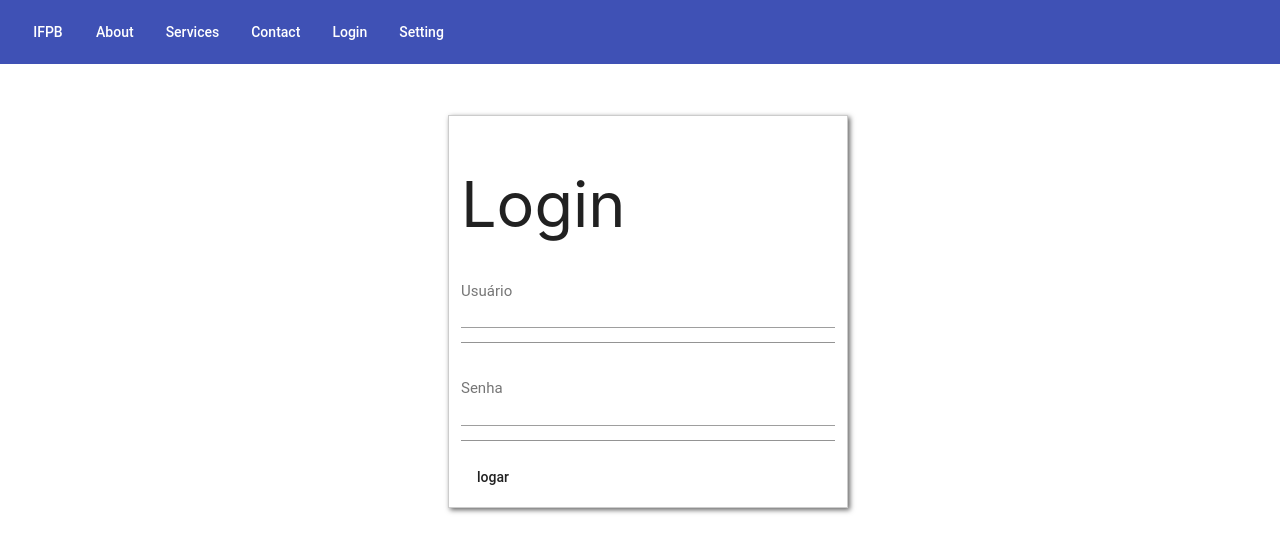
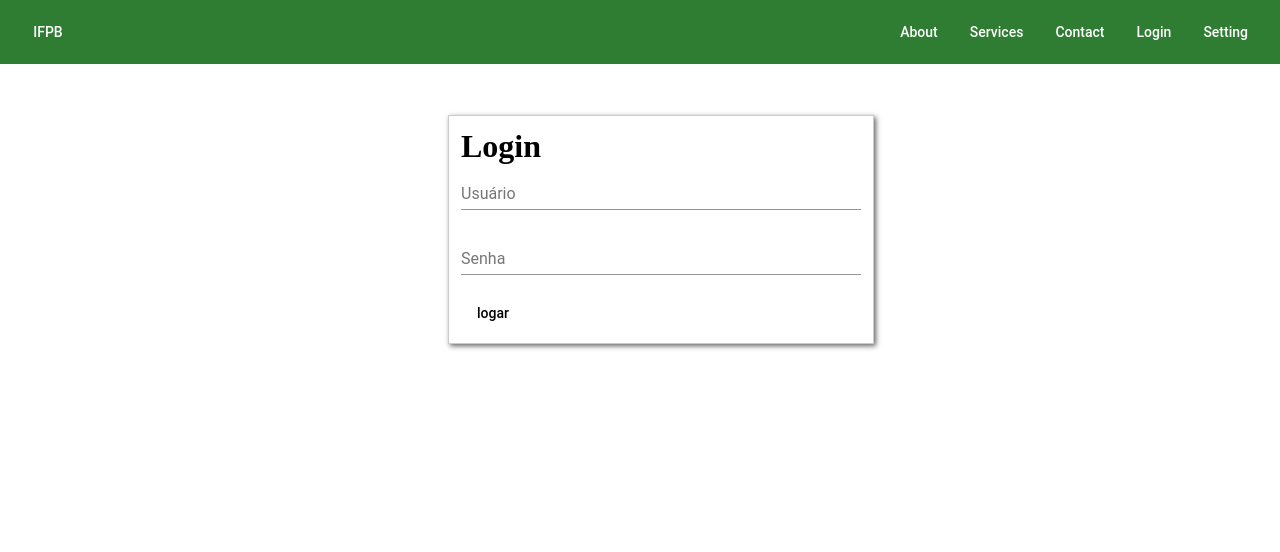
Before and after one commit to GabrielIFPB/ifpb-app, an Angular app: page /login in a window 1280 px wide. Shown: the top 552 px of the page. Built offline with nearby package versions, Linux system fonts and the light colour scheme.

Commit message:
trabalhando o tema do material.io

```diff
--- a/angular.json
+++ b/angular.json
@@ -21,7 +21,8 @@
               "src/favicon.ico"
             ],
             "styles": [
-              "src/styles.css"
+              "src/styles.css",
+              "src/theme.scss"
             ],
             "scripts": []
           },
--- a/src/app/app.component.css
+++ b/src/app/app.component.css
@@ -0,0 +1,6 @@
+.spacer {
+    flex: 1 1 auto;
+}
+mat-toolbar{
+    color: #000;
+}
--- a/src/app/app.component.html
+++ b/src/app/app.component.html
@@ -1,7 +1,7 @@
 <mat-toolbar color="primary">
 	<mat-toolbar-row>
 		<button mat-button routerLink="/"><span>IFPB</span></button>
-		<span class="example-spacer"></span>
+		<span class="spacer"></span>
 		<button mat-button>About</button>
 		<button mat-button>Services</button>
 		<button mat-button>Contact</button>
--- a/src/app/css/home.css
+++ b/src/app/css/home.css
@@ -7,9 +7,9 @@
 	background-size: cover;
 }
 
-.container {
-  /* border: 1px solid rgb(0, 0, 0); */
-}
+/* .container {
+  border: 1px solid rgb(0, 0, 0);
+} */
 
 .sidenav-content {
   display: flex;
@@ -20,12 +20,12 @@
   /* margin-top: 300px; */
   z-index: 80;
 }
-.mat-drawer{
+/* .mat-drawer{
   z-index: 80;
 }
 .mat-drawer-side{
 
-}
+} */
 .sidenav {
   position: absolute;
   padding: 20px;
--- a/src/app/views/panel.html
+++ b/src/app/views/panel.html
@@ -1,17 +1 @@
-<ul id="slide-out" class="sidenav">
-	<li>
-		<div class="user-view">
-			<div class="background">
-
-			</div>
-			<a href="#name"><span class="white-text name">John Doe</span></a>
-			<a href="#email"><span class="white-text email">jdandturk@gmail.com</span></a>
-   		</div>
-	</li>
-   	<li><a href="#!"><i class="material-icons">cloud</i>First Link With Icon</a></li>
-   	<li><a href="#!">Second Link</a></li>
-   	<li><div class="divider"></div></li>
-   	<li><a class="subheader">Subheader</a></li>
-   	<li><a class="waves-effect" href="#!">Third Link With Waves</a></li>
- </ul>
- <button data-target="slide-out" class="sidenav-trigger"><i class="material-icons">menu</i></button>
+panel
--- a/src/index.html
+++ b/src/index.html
@@ -4,33 +4,11 @@
 	<meta charset="utf-8">
 	<title>IfpbApp</title>
 	<base href="/">
-
+	<link href="https://fonts.googleapis.com/icon?family=Material+Icons" rel="stylesheet">
 	<meta name="viewport" content="width=device-width, initial-scale=1">
 	<link rel="icon" type="image/x-icon" href="favicon.ico">
-	<!-- Compiled and minified CSS -->
- <link rel="stylesheet" href="https://cdnjs.cloudflare.com/ajax/libs/materialize/1.0.0-beta/css/materialize.min.css">
 </head>
 <body>
-	<app-root></app-root>
+	<app-root>Loading...</app-root>
 </body>
-<script src="https://code.jquery.com/jquery-3.3.1.min.js"></script>
-<!-- Compiled and minified JavaScript -->
-<script src="https://cdnjs.cloudflare.com/ajax/libs/materialize/1.0.0-beta/js/materialize.min.js"></script>
-
-<script>
-		document.addEventListener('DOMContentLoaded', function() {
-			var elems = document.querySelectorAll('.sidenav');
-			var instances = M.Sidenav.init(elems, options);
-			});
-
-			// Initialize collapsible (uncomment the lines below if you use the dropdown variation)
-			// var collapsibleElem = document.querySelector('.collapsible');
-			// var collapsibleInstance = M.Collapsible.init(collapsibleElem, options);
-
-			// Or with jQuery
-
-			$(document).ready(function(){
-			$('.sidenav').sidenav();
-			});
- </script>
 </html>
--- /dev/null
+++ b/src/theme.scss
@@ -0,0 +1,9 @@
+@import '~@angular/material/theming';
+@include mat-core();
+
+$custom-primary: mat-palette($mat-green, 800);
+$custom-accent:  mat-palette($mat-pink);
+
+$custom-theme: mat-light-theme($custom-primary, $custom-accent);
+
+@include angular-material-theme($custom-theme);
```
